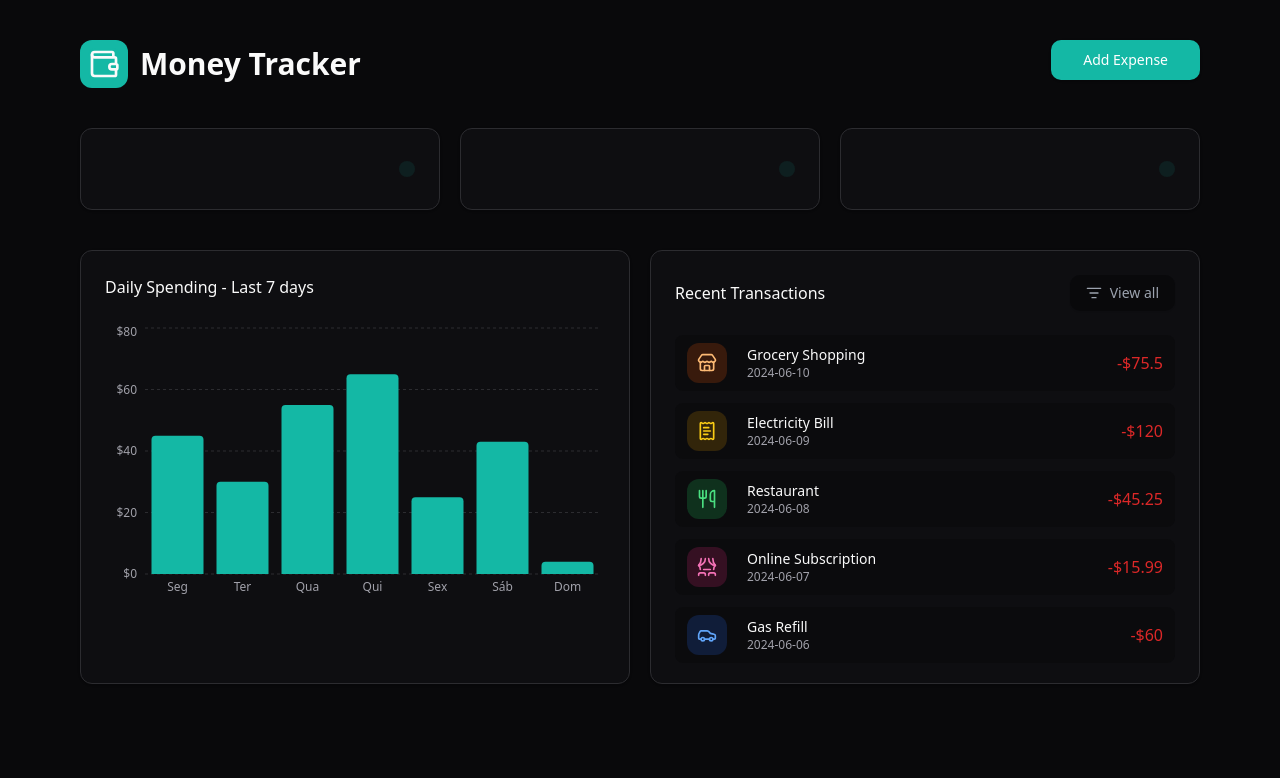
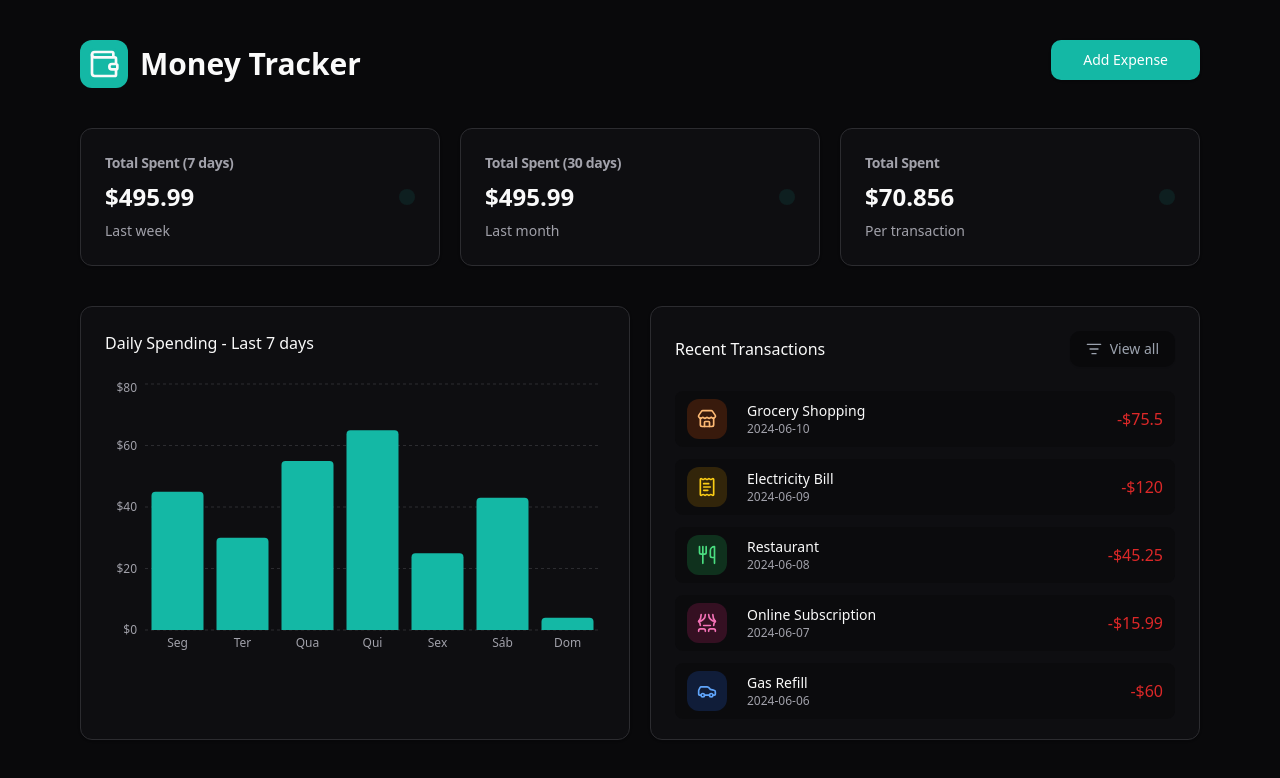
Before and after one commit to kevinmistrele/Financial-Control, a React app in the folder frontend/: page / in a window 1280 px wide. Shown: the top 778 px of the page. Built offline with nearby package versions, Linux system fonts and the light colour scheme; some icons are missing; the HTML template or start-up script is replaced by a standard one.

Commit message:
refactor: update Dashboard component to include dynamic CardsTracker instances with specific props

```diff
--- a/frontend/src/pages/Dashboard.tsx
+++ b/frontend/src/pages/Dashboard.tsx
@@ -2,6 +2,7 @@ import {Header} from "@/components/dashboard/Header/Header";
 import {CardsTracker} from "@/components/dashboard/Cards/CardsTracker";
 import {CardsGraph} from "@/components/dashboard/Graphic/CardsGraph";
 import {CardsRecentTransactions} from "@/components/dashboard/Transactions/CardsRecentTransactions";
+import {Calendar, TrendingDown, Wallet} from "lucide-react";
 
 export const Dashboard = () => {
     return(
@@ -9,9 +10,9 @@ export const Dashboard = () => {
             <div className="flex py-10 px-20 w-full flex-col gap-10">
                 <Header />
                 <div className="grid grid-cols-1 md:grid-cols-3 gap-5 w-full">
-                    <CardsTracker/>
-                    <CardsTracker/>
-                    <CardsTracker/>
+                    <CardsTracker cardTitle="Total Spent (7 days)" cardAmount="$495.99" cardIcon={Calendar} cardDescription="Last week"/>
+                    <CardsTracker cardTitle="Total Spent (30 days)" cardAmount="$495.99" cardIcon={TrendingDown} cardDescription="Last month"/>
+                    <CardsTracker cardTitle="Total Spent" cardAmount="$70.856" cardIcon={Wallet} cardDescription="Per transaction"/>
                 </div>
                 <div className="grid grid-cols-2 gap-5 w-full">
                     <CardsGraph/>
```
